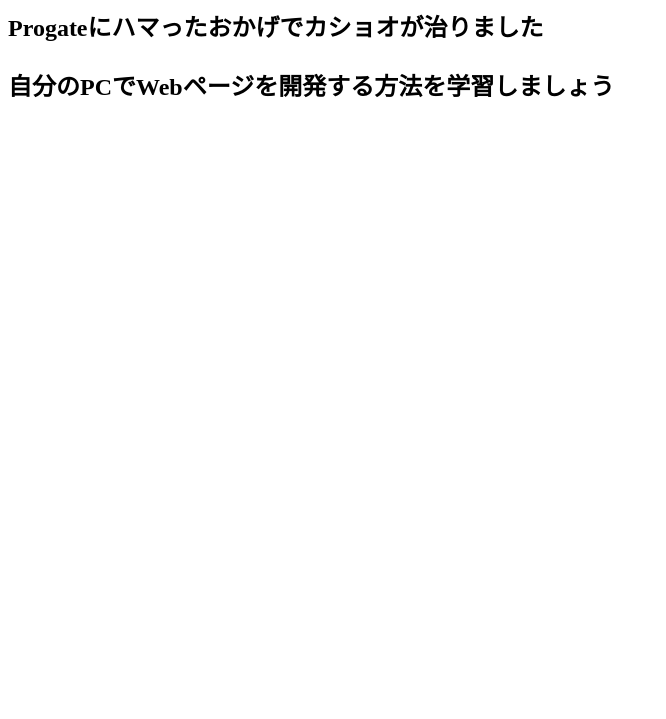
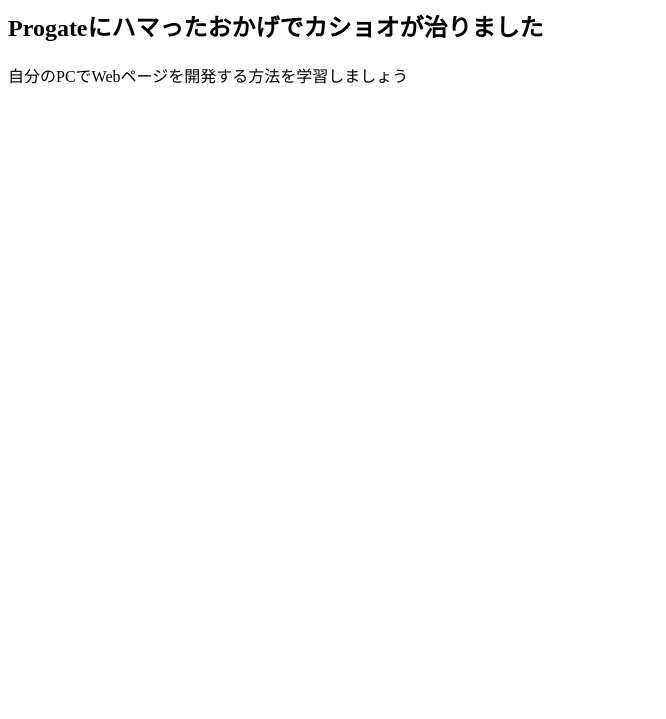
Before and after one commit to yashiror/yashiror.com, a plain HTML site: page index.html in a window 1280 px wide. Shown: the part 81-800 px from the top of the page, without its empty margins (0-666 px from the left). Drawn offline with Linux system fonts and the light colour scheme.

Commit message:
Update index.html

```diff
--- a/index.html
+++ b/index.html
@@ -7,7 +7,7 @@
   </head>
   <body>
     <h1 class="title">HTML & CSS の開発環境を用意しよう！</h1>
-    <h2>Progateにハマったおかげでカショオが治りました<h2>
+    <h2>Progateにハマったおかげでカショオが治りました</h2>
     <p>自分のPCでWebページを開発する方法を学習しましょう</p>
   </body>
 </html>
```
